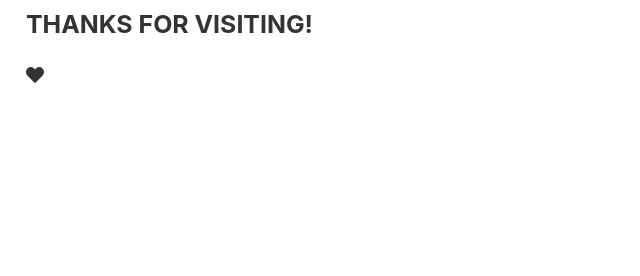
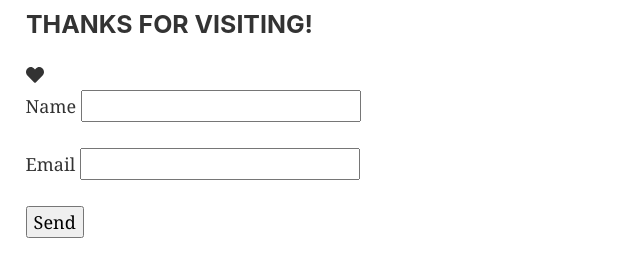
Before and after one commit to Annabendahan/nouveau-portfolio, a Gatsby site: page /contact in a window 1280 px wide. Shown: the part 925-1201 px from the top of the page, without its empty margins (0-640 px from the left). Built offline with nearby package versions, Linux system fonts and the light colour scheme; Gatsby itself is replaced by a stand-in of ours.

Commit message:
form added

```diff
--- a/src/pages/about.js
+++ b/src/pages/about.js
@@ -43,7 +43,7 @@ render(){
      <div style = {{
       transform: this.state.mount? `translateY(0px)`: `translateY(-200px)`,
       transition: ` all 2s ease-out`
-     }}> <h2> <a target= "blank" href= "https://www.linkedin.com/in/anna-bendahan-55324113a/" > <FaLinkedin /> </a>
+     }}> <h2> <a target= "blank" href= "https://alicethonnier.netlify.com/" > <FaLinkedin /> </a>
       <a target= "blank" href="https://www.instagram.com/annabdh_/"> <FaInstagram/>  </a> </h2>
      <p> Front-end dev - UI UX Design - Javascript - REST API - RoR - React - CSS - GraphQL - HTML - Illustrator - Indesign -
      Motion Design - Video - Sketch - Figma - Gatsby </p>
--- a/src/pages/contact.js
+++ b/src/pages/contact.js
@@ -77,6 +77,24 @@ render(){
 
        </div>
  </Parallax>
+
+
+
+
+
+ <form name="contact" method="POST" data-netlify="true" netlify>
+  <p>
+    <label>Name <input type="text" name="name" /></label>
+  </p>
+  <p>
+    <label>Email <input type="email" name="email" /></label>
+  </p>
+  <p>
+    <button type="submit">Send</button>
+  </p>
+</form>
+
+
       </Layout>
 
 
```
